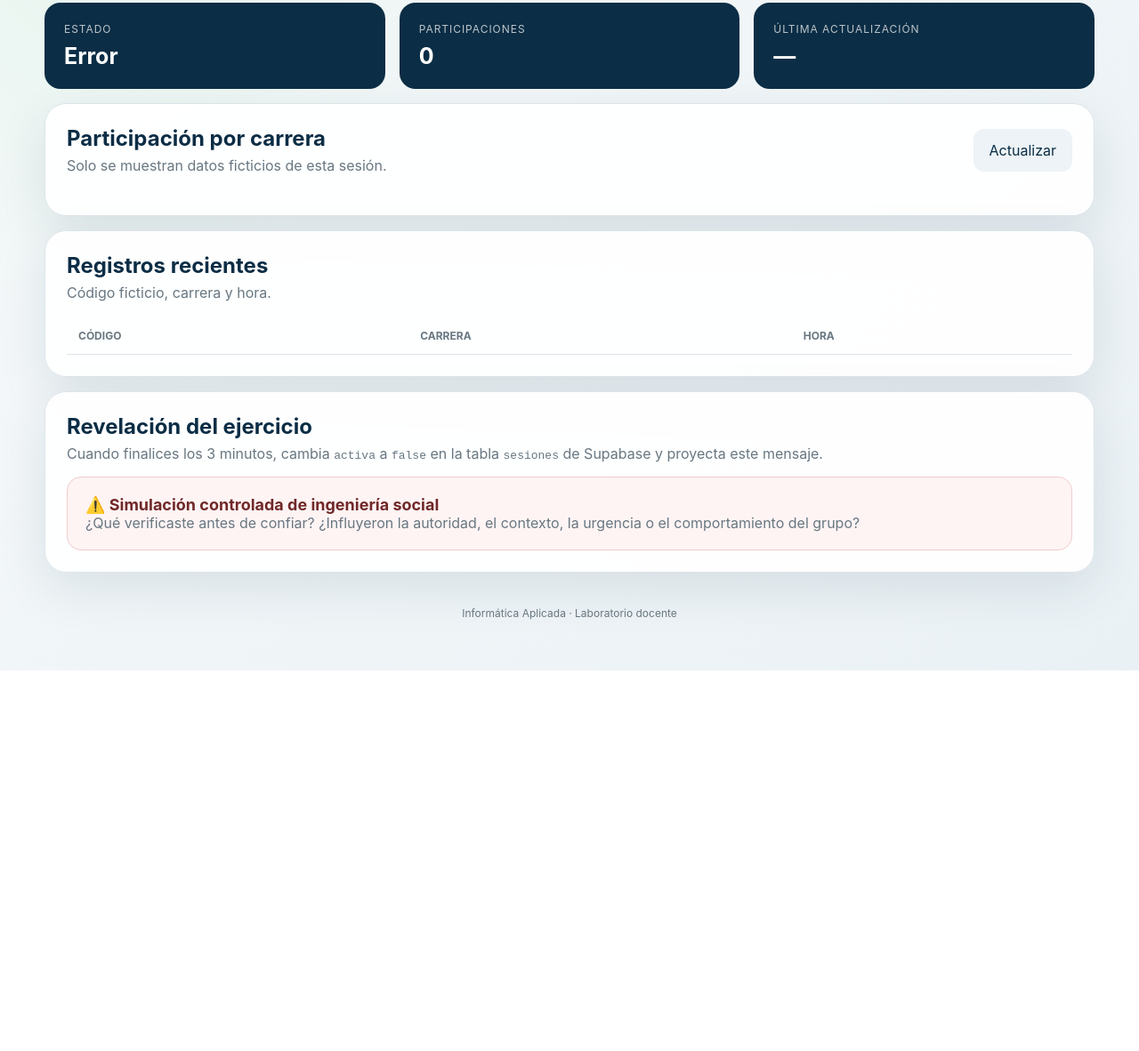
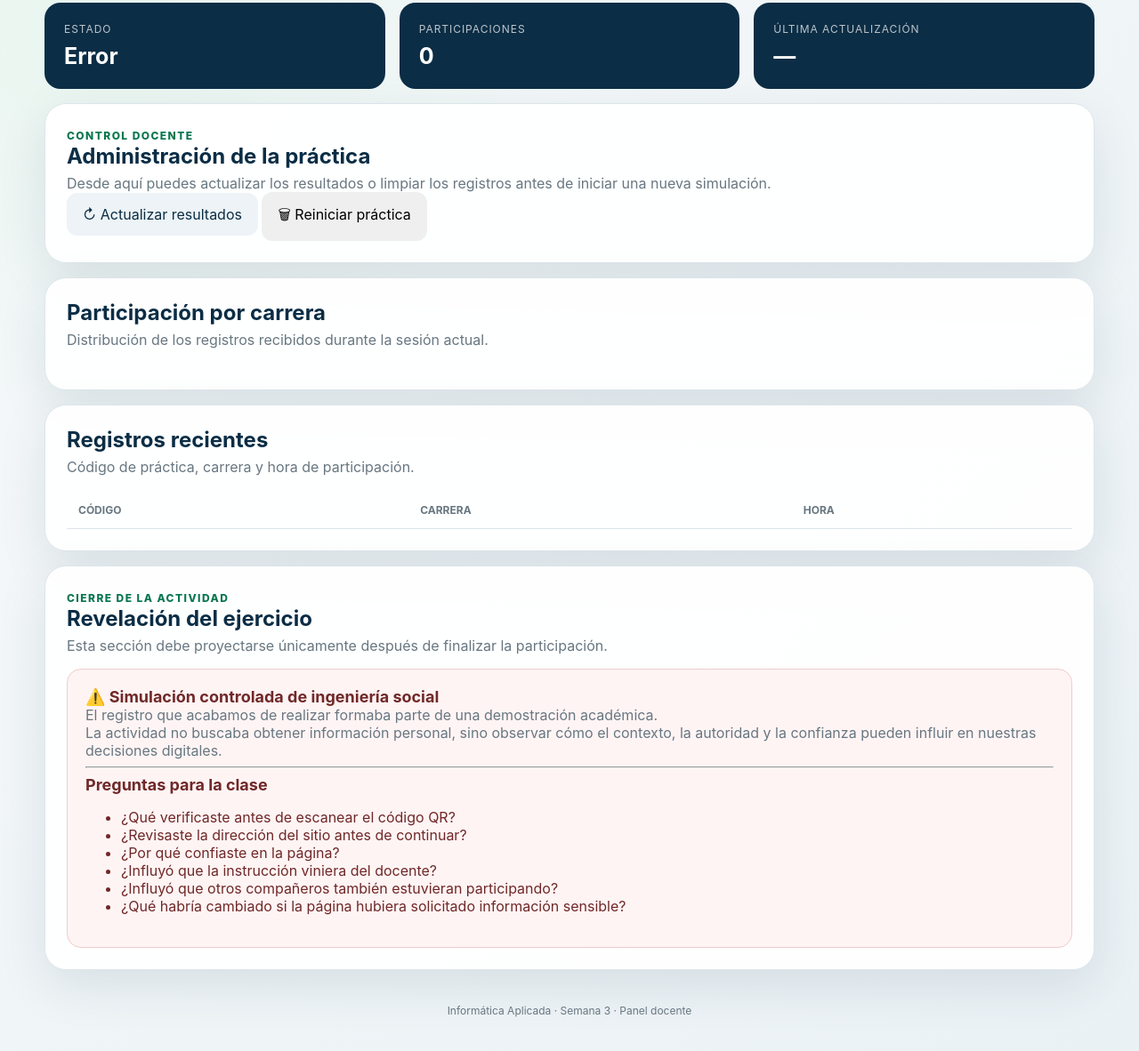
Before and after one commit to Darwin-Herrera/laboratorio-ciberseguridad, a plain HTML site: page profesor.html in a window 1280 px wide. Shown: the part 160-1342 px from the top of the page at 89% size. Before the commit the page ends 914 px from the top, so only its background shows below. Drawn offline with Linux system fonts and the light colour scheme; no server answers.

Commit message:
Actualizar panel docente y controles de la practica

```diff
--- a/profesor.html
+++ b/profesor.html
@@ -1,9 +1,360 @@
-<!doctype html><html lang="es"><head><meta charset="utf-8"><meta name="viewport" content="width=device-width,initial-scale=1"><title>Panel docente | Semana 3</title><link rel="stylesheet" href="css/styles.css"></head>
-<body><main class="dashboard">
-<header class="dash-head"><div><span class="eyebrow">Panel docente</span><h1>Simulación · Semana 3</h1><p>Resultados agregados de la práctica controlada.</p></div><a class="secondary" href="index.html" target="_blank">Abrir vista estudiante ↗</a></header>
-<section class="metrics"><article><span>Estado</span><strong id="estado">—</strong></article><article><span>Participaciones</span><strong id="total">0</strong></article><article><span>Última actualización</span><strong id="actualizacion">—</strong></article></section>
-<section class="panel"><div class="panel-title"><div><h2>Participación por carrera</h2><p>Solo se muestran datos ficticios de esta sesión.</p></div><button id="actualizar" class="secondary">Actualizar</button></div><div id="carreras" class="bars"></div></section>
-<section class="panel"><div class="panel-title"><div><h2>Registros recientes</h2><p>Código ficticio, carrera y hora.</p></div></div><div class="table-wrap"><table><thead><tr><th>Código</th><th>Carrera</th><th>Hora</th></tr></thead><tbody id="filas"></tbody></table></div></section>
-<section class="panel danger-zone"><h2>Revelación del ejercicio</h2><p>Cuando finalices los 3 minutos, cambia <code>activa</code> a <code>false</code> en la tabla <code>sesiones</code> de Supabase y proyecta este mensaje.</p><div class="reveal-box"><strong>⚠️ Simulación controlada de ingeniería social</strong><p>¿Qué verificaste antes de confiar? ¿Influyeron la autoridad, el contexto, la urgencia o el comportamiento del grupo?</p></div></section>
-<footer>Informática Aplicada · Laboratorio docente</footer>
-</main><script type="module" src="js/profesor.js"></script></body></html>
+<!doctype html>
+<html lang="es">
+
+<head>
+    <meta charset="utf-8">
+
+    <meta
+        name="viewport"
+        content="width=device-width, initial-scale=1"
+    >
+
+    <title>
+        Panel docente | Semana 3
+    </title>
+
+    <link
+        rel="stylesheet"
+        href="css/styles.css"
+    >
+</head>
+
+<body>
+
+<main class="dashboard">
+
+    <!-- =========================================
+         ENCABEZADO
+    ========================================== -->
+
+    <header class="dash-head">
+
+        <div>
+
+            <span class="eyebrow">
+                Panel docente
+            </span>
+
+            <h1>
+                Simulación · Semana 3
+            </h1>
+
+            <p>
+                Centro de control de la actividad académica.
+            </p>
+
+        </div>
+
+        <a
+            class="secondary"
+            href="index.html"
+            target="_blank"
+        >
+            Abrir vista estudiante ↗
+        </a>
+
+    </header>
+
+
+    <!-- =========================================
+         MÉTRICAS
+    ========================================== -->
+
+    <section class="metrics">
+
+        <article>
+
+            <span>
+                Estado
+            </span>
+
+            <strong id="estado">
+                —
+            </strong>
+
+        </article>
+
+
+        <article>
+
+            <span>
+                Participaciones
+            </span>
+
+            <strong id="total">
+                0
+            </strong>
+
+        </article>
+
+
+        <article>
+
+            <span>
+                Última actualización
+            </span>
+
+            <strong id="actualizacion">
+                —
+            </strong>
+
+        </article>
+
+    </section>
+
+
+    <!-- =========================================
+         CONTROL DE LA PRÁCTICA
+    ========================================== -->
+
+    <section class="panel">
+
+        <div class="panel-title">
+
+            <div>
+
+                <span class="eyebrow">
+                    Control docente
+                </span>
+
+                <h2>
+                    Administración de la práctica
+                </h2>
+
+                <p>
+                    Desde aquí puedes actualizar los resultados
+                    o limpiar los registros antes de iniciar
+                    una nueva simulación.
+                </p>
+
+            </div>
+
+        </div>
+
+
+        <div class="acciones-panel">
+
+            <button
+                id="actualizar"
+                class="secondary"
+                type="button"
+            >
+                ↻ Actualizar resultados
+            </button>
+
+
+            <button
+                id="btnReiniciar"
+                class="btn-danger"
+                type="button"
+            >
+                🗑 Reiniciar práctica
+            </button>
+
+        </div>
+
+
+        <div
+            id="mensajePanel"
+            class="mensaje-panel"
+        ></div>
+
+    </section>
+
+
+    <!-- =========================================
+         PARTICIPACIÓN POR CARRERA
+    ========================================== -->
+
+    <section class="panel">
+
+        <div class="panel-title">
+
+            <div>
+
+                <h2>
+                    Participación por carrera
+                </h2>
+
+                <p>
+                    Distribución de los registros recibidos
+                    durante la sesión actual.
+                </p>
+
+            </div>
+
+        </div>
+
+
+        <div
+            id="carreras"
+            class="bars"
+        ></div>
+
+    </section>
+
+
+    <!-- =========================================
+         REGISTROS RECIENTES
+    ========================================== -->
+
+    <section class="panel">
+
+        <div class="panel-title">
+
+            <div>
+
+                <h2>
+                    Registros recientes
+                </h2>
+
+                <p>
+                    Código de práctica, carrera y hora
+                    de participación.
+                </p>
+
+            </div>
+
+        </div>
+
+
+        <div class="table-wrap">
+
+            <table>
+
+                <thead>
+
+                    <tr>
+
+                        <th>
+                            Código
+                        </th>
+
+                        <th>
+                            Carrera
+                        </th>
+
+                        <th>
+                            Hora
+                        </th>
+
+                    </tr>
+
+                </thead>
+
+
+                <tbody id="filas">
+
+                </tbody>
+
+            </table>
+
+        </div>
+
+    </section>
+
+
+    <!-- =========================================
+         REVELACIÓN DEL EJERCICIO
+    ========================================== -->
+
+    <section class="panel danger-zone">
+
+        <span class="eyebrow">
+            Cierre de la actividad
+        </span>
+
+        <h2>
+            Revelación del ejercicio
+        </h2>
+
+        <p>
+            Esta sección debe proyectarse únicamente
+            después de finalizar la participación.
+        </p>
+
+
+        <div class="reveal-box">
+
+            <strong>
+                ⚠️ Simulación controlada de ingeniería social
+            </strong>
+
+            <p>
+                El registro que acabamos de realizar formaba
+                parte de una demostración académica.
+            </p>
+
+            <p>
+                La actividad no buscaba obtener información
+                personal, sino observar cómo el contexto,
+                la autoridad y la confianza pueden influir
+                en nuestras decisiones digitales.
+            </p>
+
+            <hr>
+
+
+            <strong>
+                Preguntas para la clase
+            </strong>
+
+            <ul>
+
+                <li>
+                    ¿Qué verificaste antes de escanear
+                    el código QR?
+                </li>
+
+                <li>
+                    ¿Revisaste la dirección del sitio
+                    antes de continuar?
+                </li>
+
+                <li>
+                    ¿Por qué confiaste en la página?
+                </li>
+
+                <li>
+                    ¿Influyó que la instrucción
+                    viniera del docente?
+                </li>
+
+                <li>
+                    ¿Influyó que otros compañeros
+                    también estuvieran participando?
+                </li>
+
+                <li>
+                    ¿Qué habría cambiado si la página
+                    hubiera solicitado información sensible?
+                </li>
+
+            </ul>
+
+        </div>
+
+    </section>
+
+
+    <!-- =========================================
+         PIE
+    ========================================== -->
+
+    <footer>
+
+        Informática Aplicada · Semana 3 · Panel docente
+
+    </footer>
+
+</main>
+
+
+<script
+    type="module"
+    src="js/profesor.js"
+></script>
+
+</body>
+
+</html>
```
